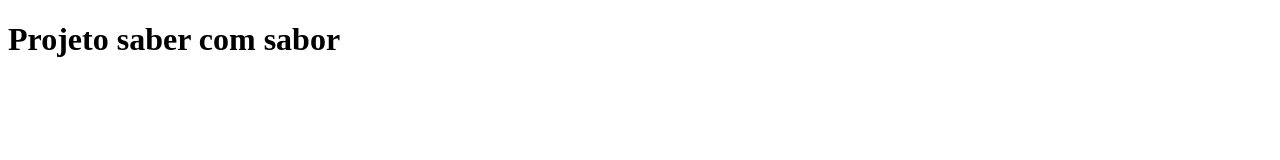
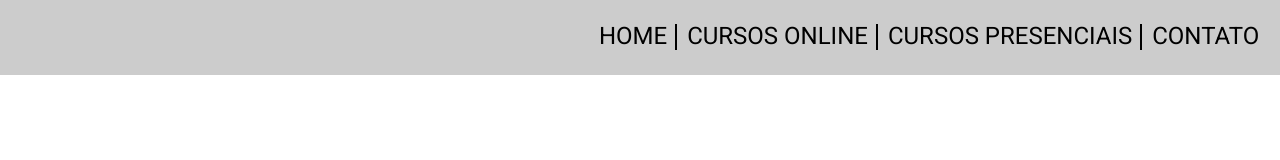
Before and after one commit to rique223/projeto-saber-com-sabor, a plain HTML site: page html/index.html in a window 1280 px wide. Drawn offline with Linux system fonts and the light colour scheme.

Commit message:
Criado a base da navbar

```diff
--- a/css/index.css
+++ b/css/index.css
@@ -0,0 +1,49 @@
+@import url('https://fonts.googleapis.com/css2?family=Roboto:wght@400;700;900&display=swap');
+
+* {
+	margin: 0;
+}
+
+.navbar {
+	list-style-type: none;
+	margin: 14px 1% 0 0;
+	padding: 0;
+	overflow: hidden;
+	float: right;
+}
+
+.container {
+	width: 100%;
+	height: 75px;
+	background-color: #ccc;
+}
+
+.container > .navbar > li {
+	display: inline-flex;
+	justify-content: flex-end;
+	font-size: 24px;
+	position: relative;
+}
+
+.container .navbar li:not(:last-child)::after {
+	content: '';
+	width: 0;
+	height: 24px;
+	position: absolute;
+	border: 1px solid black;
+	top: 10px;
+	left: 100%;
+}
+
+.container .navbar li a {
+	text-decoration: none;
+	color: #000;
+	font-family: 'Roboto', sans-serif;
+	text-transform: uppercase;
+}
+
+.navbar > li > a {
+	display: block;
+	padding: 8px;
+	background-color: #ccc;
+}
--- a/html/index.html
+++ b/html/index.html
@@ -7,7 +7,15 @@
 		<link rel="stylesheet" href="../css/index.css" />
 	</head>
 	<body>
-		<h1>Projeto saber com sabor</h1>
+		<div class="container">
+			<ul class="navbar">
+				<img src="" alt="" />
+				<li><a href="#">Home</a></li>
+				<li><a href="#">Cursos Online</a></li>
+				<li><a href="#">Cursos Presenciais</a></li>
+				<li><a href="#">Contato</a></li>
+			</ul>
+		</div>
 
 		<script src="../js/index.js"></script>
 	</body>
```
